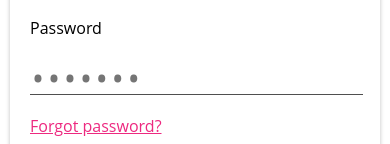
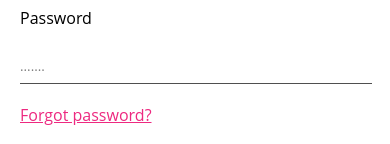
Before and after one commit to gogabarnabishvili/reeducate9, a plain HTML site: page index.html in a window 390 px wide. Shown: the part 590-734 px from the top of the page. Drawn offline with Linux system fonts and the light colour scheme.

Commit message:
change padding 0

```diff
--- a/responsive.css
+++ b/responsive.css
@@ -8,6 +8,7 @@
     main {
         width: 100%;
         flex-wrap: wrap;
+        padding: 0;
     }
     .bgImg {
         width: 100%;
@@ -33,9 +34,8 @@
         padding: 0;
         color: #003D61;
     }
-    .desINput[type="password"] {
-        font-size: 60px;
-        padding: 0px 0 35px;
+    .desINput:focus {
+        outline: none;
     }
     .pinkA {
         color: #ED2980;
```
